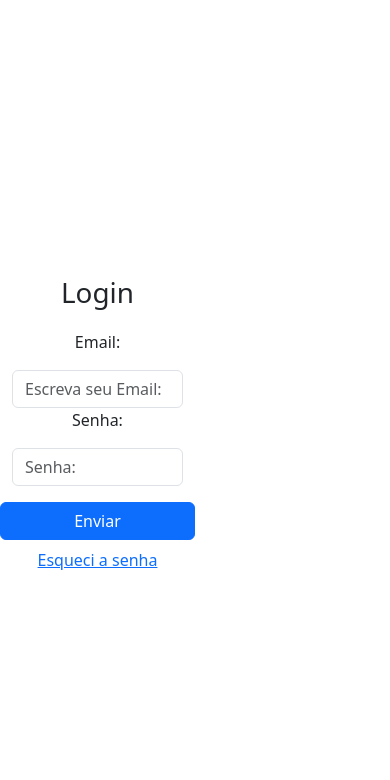
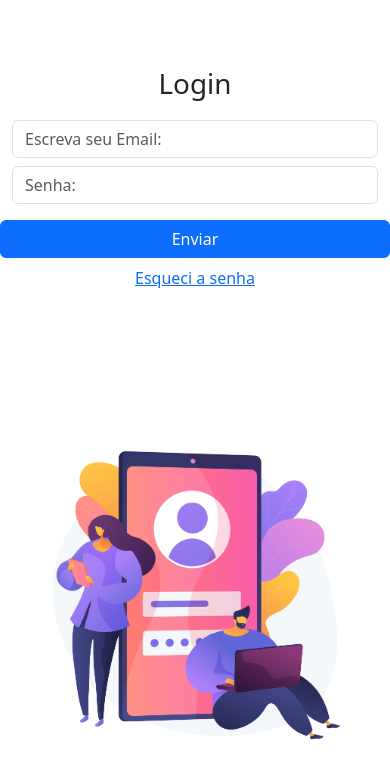
Before and after one commit to samukagomes/Python, a Flask app: page /login/ in a window 390 px wide. Shown: the top 780 px of the page. Run offline with Flask 3, Linux system fonts and the light colour scheme.

Commit message:
Correções de layout
Ajustes para que a responsividade funcione de forma adequada, alterações de cores, adição de imagem e acréscimo de comentários

```diff
--- a/Projetos/Sites/Flask/Login/app/templates/login.html
+++ b/Projetos/Sites/Flask/Login/app/templates/login.html
@@ -4,36 +4,31 @@
 
 <div class="container text-center">
     <div class="row align-items-center vh-100">
-        <!-- tela dividida em 1 -->
-        <div class="col-6">
-
+        <!-- tela Formulario login -->
+        <div class="col-md-6 col-sm-12">
+            <!-- Form -->
             <form action="/login/" method="POST" class="form-group">
                 <div class="row">
-                    <p class="fs-1">Login</p>
-                    <div class="col-md-3 col-sm-12">
-                        <p>Email:</p>
-                    </div>
-                    <div class="col-md-9 col-sm-12">
+                    <p class="fs-1 ">Login</p>
+                    <div class="col-md-12 col-sm-12">
                         <input type="email" class="form-control" id="email"
                         name="email" placeholder="Escreva seu Email:">
                     </div>
                 </div>
 
                 <div class="row">
-                    <div class="col-md-3 col-sm-12">
-                        <p>Senha:</p>
-                    </div>
-                    <div class="col-md-9 col-sm-12">
+                    <div class="col-md-12 col-sm-12 mt-2">
                         <input type="password" class="form-control" id="senha"
                         name="senha" placeholder="Senha:">
                     </div>
                 </div>
-
+                <!-- Botão -->
                 <div class="row">
                     <button type="submit", class="btn btn-primary mt-3"
                     name="login" id="login">Enviar</button>
                     <a class="mt-2" href="#">Esqueci a senha</a>
                 </div>
+            <!-- Se erro, acionar mensagem -->
             {%if alert == 'erro' %}
                 <div class="alert alert-danger mt-3" role="alert">
                     {{msg}}
@@ -41,8 +36,11 @@
             {%endif%}
             </form>
         </div>
-        <!-- segunda parte da tela -->
-        <div class="col-6">
+
+        <!-- segunda parte da tela IMAGEM -->
+        <div class="col-md-6 col-sm-12">
+            <!-- url especifica para flask -->
+            <img src="{{url_for('static',filename='a1.jpg')}}" alt="" class="img-fluid">
         </div>
     </div>
 </div>
```
Also changed, not shown: Projetos/Sites/Flask/Login/app/templates/admin.html (+13 -8 lines), Projetos/Sites/Flask/Login/app/static/a1.jpg (added), Projetos/Sites/Flask/Login/app/templates/img/esp.png (deleted), Projetos/Sites/Flask/Login/instance/banco.db.
